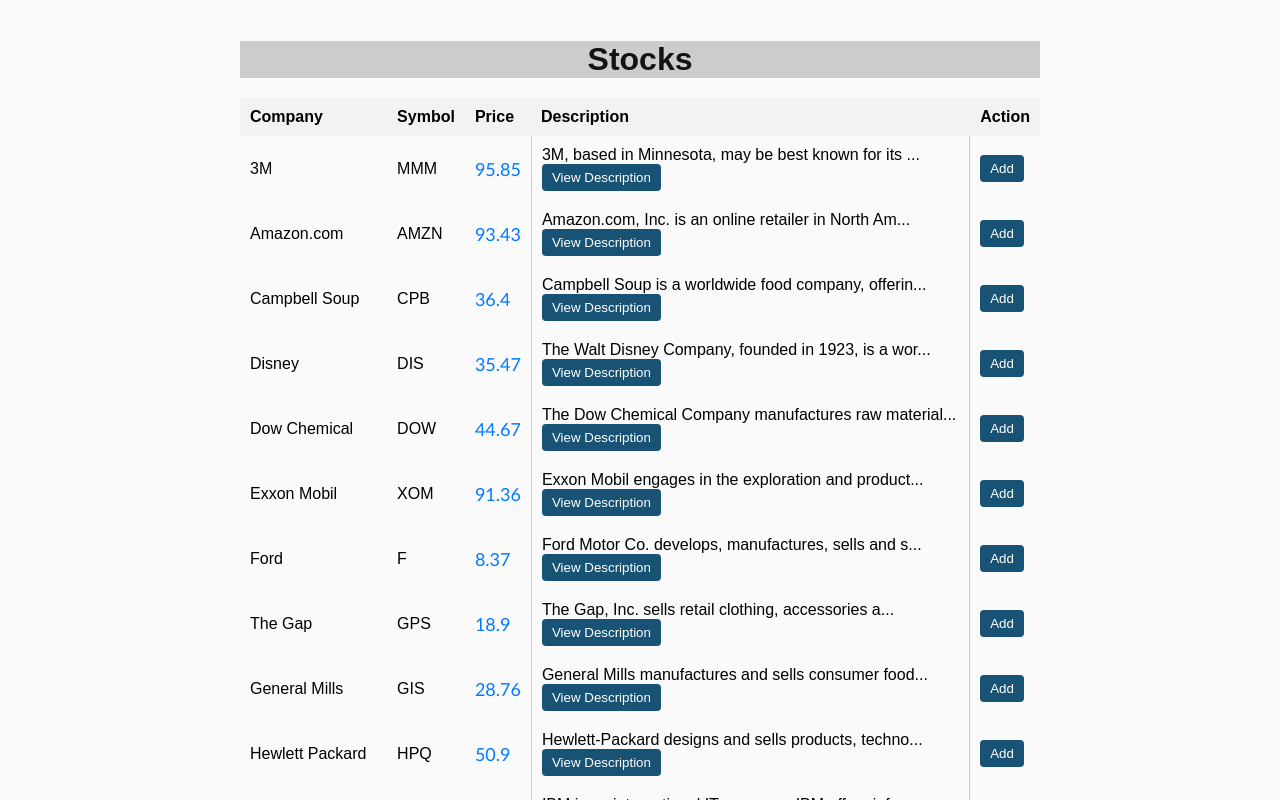
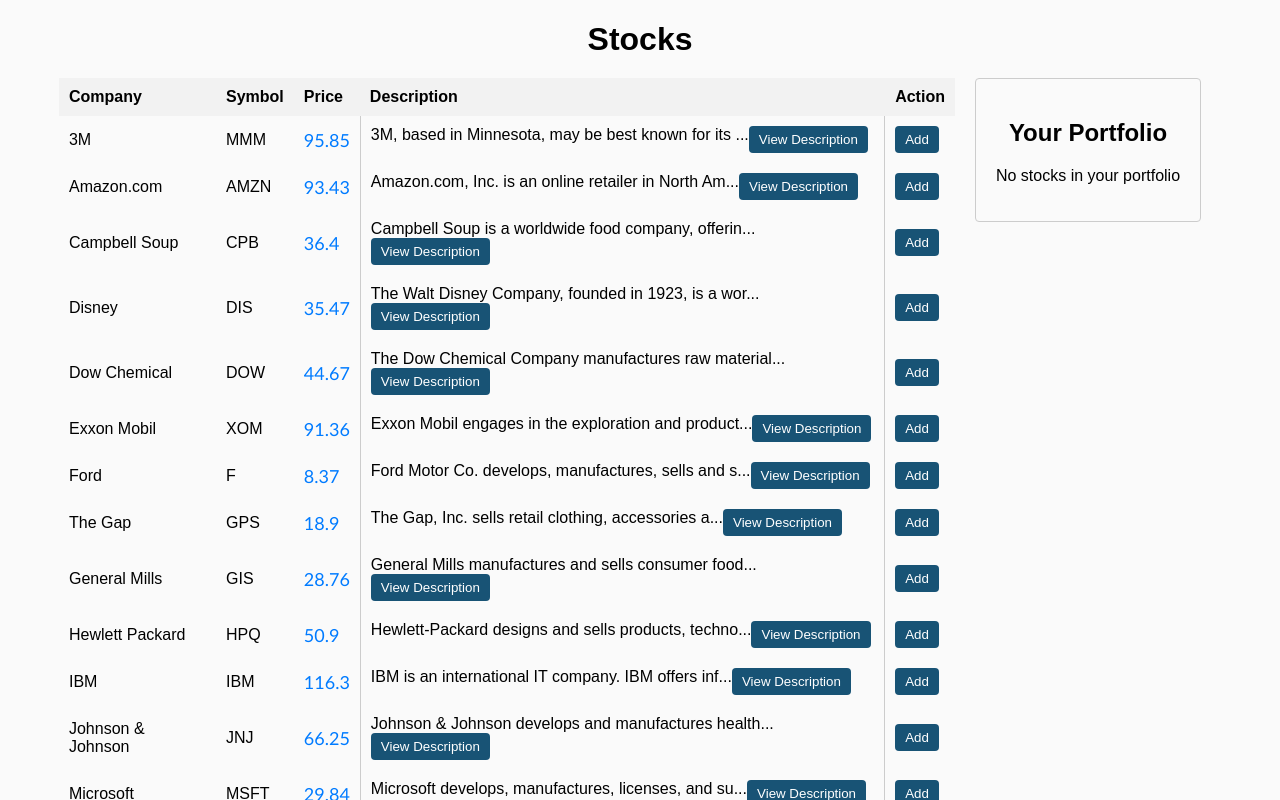
Before and after one commit to muilipato/stock-tracker, a React (Create React App) app: page / in a window 1280 px wide. Shown: the top 800 px of the page. Built offline with nearby package versions, Linux system fonts and the light colour scheme; data requests are answered from the project's data file.

Commit message:
moved portfolio to appear on the right side of the table

```diff
--- a/src/components/DisplayStocks.js
+++ b/src/components/DisplayStocks.js
@@ -45,8 +45,9 @@
 
 
     return(
+        <><h1 className='header' > Stocks </h1>
        <div className='container'>
-        <h1 > Stocks </h1>
+
 
                 <div className='table-container'>
                 <table>
@@ -107,6 +108,7 @@
 
 
        </div>
+       </>
     )
 
 }
--- a/src/index.css
+++ b/src/index.css
@@ -5,17 +5,25 @@
   padding: 0;
 }
 .container{
-  max-width: 800px;
+  /*max-width: 800px;
   margin:0 auto;
   padding:20px;
+  */
+  margin-top:20px;
+  display: flex;
+  justify-content: center;
+  align-items: flex-start;
+  flex-wrap: wrap;
+  gap: 20px;
 }
 
-h1{
+.header{
   text-align: center;
   margin-bottom: 20px;
 }
 .table-container{
   margin-bottom: 20px;
+  flex-basis: 70%;
 
 }
 table {
@@ -42,6 +50,7 @@
 .portfolio-container{
   border-top:1px solid #ccc;
   padding-top:20px;
+
 }
 .popup{
   position: fixed;
```
